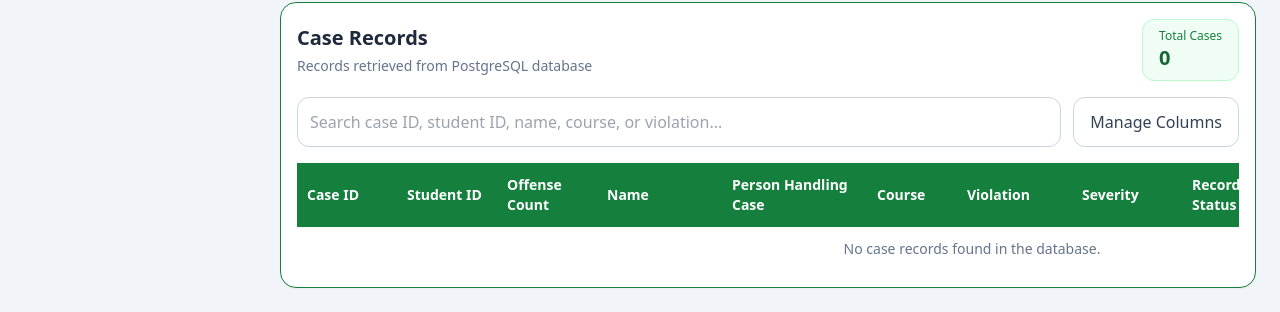
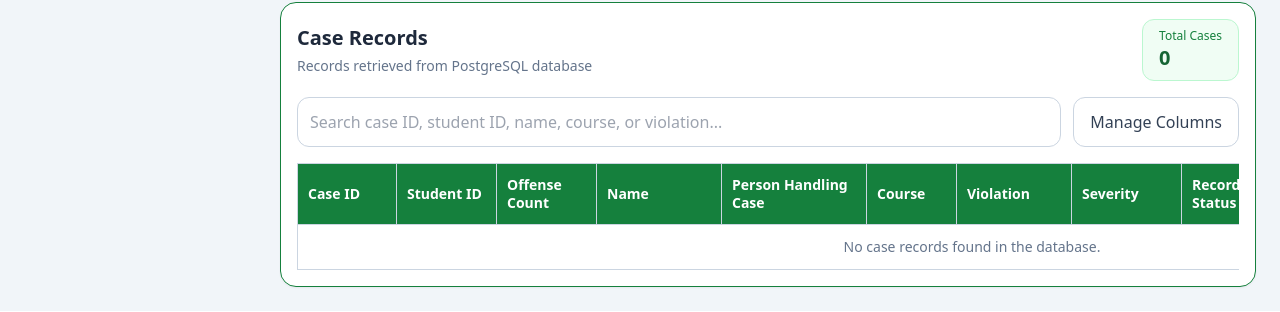
Before and after one commit to JohnMichaelVillegas/CRD_Final, a Django app: page /case-record/ in a window 1280 px wide. Shown: the part 1334-1646 px from the top of the page. Run offline with Django 5.2, Linux system fonts and the light colour scheme; the visitor is signed in with stand-in values (Sample User, id 1); data comes from the database, SQL or seed files in the repository; data that the repository does not hold is empty; some libraries are stand-ins or nearby versions.

Commit message:
Improve table layouts and scrolling

```diff
--- a/core/templates/core/case_record.html
+++ b/core/templates/core/case_record.html
@@ -74,6 +74,21 @@
   padding: 12px 10px;
   vertical-align: middle;
   overflow-wrap: break-word;
+
+  /* Visible lines separating each cell */
+  border-right: 1px solid #cbd5e1;
+  border-bottom: 1px solid #cbd5e1;
+}
+
+/* Left outer border */
+.case-table th:first-child,
+.case-table td:first-child {
+  border-left: 1px solid #cbd5e1;
+}
+
+/* Top outer border */
+.case-table thead th {
+  border-top: 1px solid #cbd5e1;
 }
 
 /* CENTER STATUS, DATE, AND ACTIONS */
@@ -158,6 +173,11 @@
   position: sticky;
   top: 0;
   z-index: 10;
+  vertical-align: middle;
+  height: 48px;
+  padding: 12px 10px;
+  line-height: 1.3;
+  background-color: var(--theme-color);
 }
 
 </style>
@@ -1815,6 +1835,7 @@ function resetCaseTablePosition() {
 
     if (container) {
         container.scrollLeft = 0;
+        container.scrollTop = 0;
     }
 }
 
--- a/core/templates/core/offense_master_list.html
+++ b/core/templates/core/offense_master_list.html
@@ -681,16 +681,14 @@
 
                 <!-- TABLE -->
 
-                <div class="overflow-x-auto">
+                <div class="max-h-[300px] overflow-auto">
 
                     <table class="w-full text-sm text-left">
 
 
                         <!-- TABLE HEADER -->
 
-                        <thead
-                            class="text-white theme-bg"
-                        >
+                        <thead class="text-white theme-bg sticky top-0 z-10">
 
                             <tr>
 
--- a/core/templates/core/student_records.html
+++ b/core/templates/core/student_records.html
@@ -289,7 +289,7 @@
         </div>
 
         <!-- TABLE -->
-        <div class="max-h-[480px] overflow-auto">
+        <div class="max-h-[300px] overflow-y-auto overflow-x-auto">
           <table class="w-full text-left text-sm">
             <thead class="theme-bg text-white sticky top-0 z-8">
               <tr>
```
